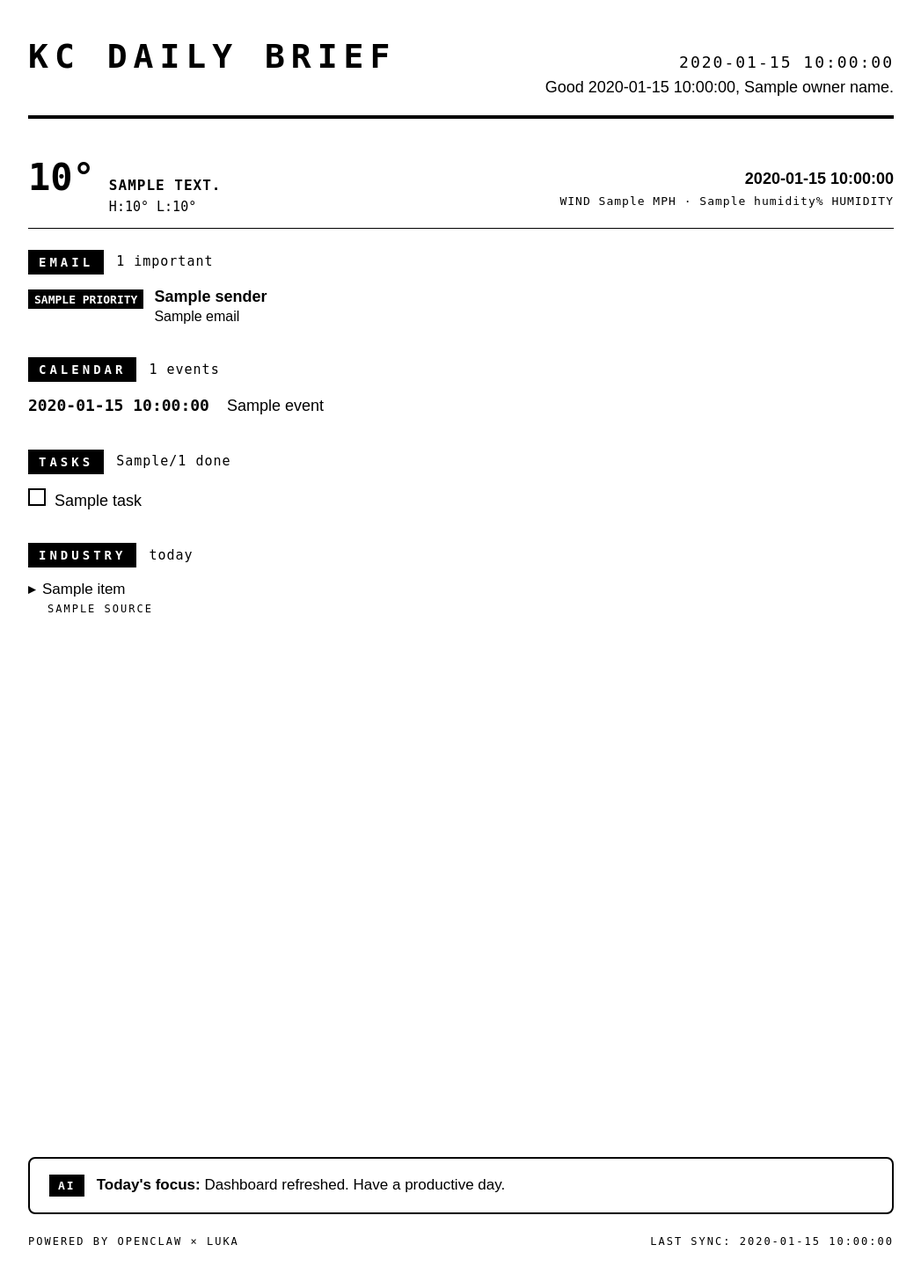
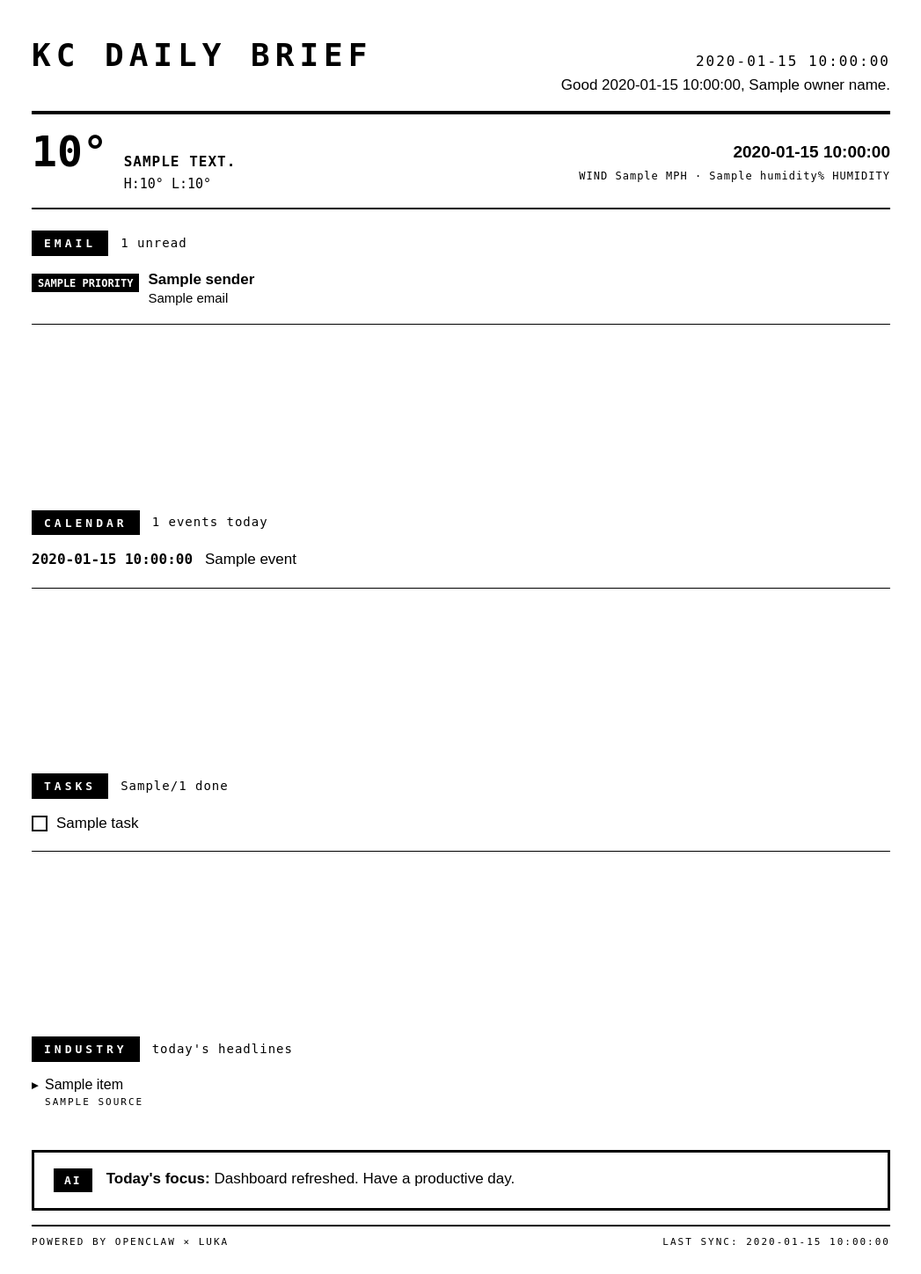
Before and after one commit to chenkevin23/kindle-dashboard, a Python web app: template templates/dashboard.html in a window 1280 px wide. Shown: the whole page at 88% size, without its empty margins (12-1059 px from the left). Run offline with Jinja, Linux system fonts and the light colour scheme; the template is opened without the code that fills it: most values are stand-ins (such as "Sample title", 1, 10 or a date in 2020).

Commit message:
Redesign dashboard layout: even spacing, all-black for e-ink, Todoist + Gmail live
- Redesign template with space-between layout (no more huge gap)
- Remove all gray colors (bad on e-ink) — pure black/white only
- Sections now have thin black borders and even vertical distribution
- News titles single-line with ellipsis truncation
- Email section hidden when empty
- Weather temp enlarged to 48px
- Footer + AI summary grouped as bottom block
- Increase max_news to 8 for better screen coverage
- Add todoist_api_token to Settings
- Gmail API now enabled and working

Co-Authored-By: Claude Opus 4.6 <noreply@anthropic.com>

```diff
--- a/src/config.py
+++ b/src/config.py
@@ -45,7 +45,7 @@ class Settings(BaseSettings):
     screen_height: int = 1448
     max_emails: int = 5
     max_events: int = 8
-    max_news: int = 6
+    max_news: int = 8
 
     # ── Todoist ──
     todoist_api_token: str = ""   # or auto-reads from ~/.config/todoist/api_token
--- a/templates/dashboard.html
+++ b/templates/dashboard.html
@@ -50,12 +50,12 @@ html, body {
     -moz-osx-font-smoothing: unset;
 }
 
-/* ── Layout ── */
+/* ── Layout: vertical flex filling full height ── */
 .dashboard {
     display: flex;
     flex-direction: column;
     height: 100%;
-    padding: 36px 44px 28px;
+    padding: 36px 48px 28px;
 }
 
 /* ── Header ── */
@@ -63,16 +63,15 @@ html, body {
     display: flex;
     justify-content: space-between;
     align-items: baseline;
-    padding-bottom: 18px;
+    padding-bottom: 16px;
     border-bottom: 4px solid #000;
-    margin-bottom: 32px;
 }
 
 .header-title {
     font-family: 'JetBrains Mono', monospace;
     font-weight: 700;
-    font-size: 38px;
-    letter-spacing: 7px;
+    font-size: 36px;
+    letter-spacing: 6px;
     text-transform: uppercase;
 }
 
@@ -82,14 +81,14 @@ html, body {
 
 .header-date {
     font-family: 'JetBrains Mono', monospace;
-    font-size: 18px;
+    font-size: 16px;
     letter-spacing: 2px;
     text-transform: uppercase;
 }
 
 .header-greeting {
     font-family: 'IBM Plex Sans', sans-serif;
-    font-size: 18px;
+    font-size: 17px;
     margin-top: 2px;
 }
 
@@ -98,28 +97,27 @@ html, body {
     display: flex;
     justify-content: space-between;
     align-items: center;
-    padding: 14px 0 12px;
-    margin-bottom: 24px;
-    border-bottom: 1.5px solid #000;
+    padding: 18px 0 16px;
+    border-bottom: 2px solid #000;
 }
 
 .weather-left {
     display: flex;
     align-items: baseline;
-    gap: 16px;
+    gap: 18px;
 }
 
 .weather-temp {
     font-family: 'JetBrains Mono', monospace;
     font-weight: 700;
-    font-size: 42px;
+    font-size: 48px;
     line-height: 1;
 }
 
 .weather-detail {
     display: flex;
     flex-direction: column;
-    gap: 1px;
+    gap: 2px;
 }
 
 .weather-desc {
@@ -141,50 +139,66 @@ html, body {
 
 .weather-date-long {
     font-family: 'IBM Plex Sans', sans-serif;
-    font-size: 18px;
+    font-size: 19px;
     font-weight: 700;
 }
 
 .weather-extra {
     font-family: 'JetBrains Mono', monospace;
-    font-size: 13px;
+    font-size: 12px;
     letter-spacing: 1px;
-    margin-top: 2px;
+    margin-top: 3px;
+}
+
+/* ── Content area: flex-grow to fill evenly ── */
+.content {
+    flex: 1;
+    display: flex;
+    flex-direction: column;
+    justify-content: space-between;
+    padding: 8px 0;
 }
 
 /* ── Section ── */
 .section {
-    margin-bottom: 30px;
+    flex: 0 0 auto;
+    padding: 16px 0 12px;
+    border-bottom: 1px solid #000;
+}
+
+.section:last-child {
+    border-bottom: none;
 }
 
 .section-header {
     display: flex;
     align-items: center;
     gap: 14px;
-    margin-bottom: 14px;
+    margin-bottom: 16px;
 }
 
 .section-label {
     font-family: 'JetBrains Mono', monospace;
     font-weight: 700;
-    font-size: 14px;
+    font-size: 13px;
     letter-spacing: 4px;
     text-transform: uppercase;
     background: #000;
     color: #fff;
-    padding: 4px 12px 3px;
+    padding: 5px 14px 4px;
 }
 
 .section-meta {
     font-family: 'JetBrains Mono', monospace;
-    font-size: 15px;
+    font-size: 14px;
     letter-spacing: 1px;
 }
 
-.section-divider {
+.section-line {
     border: none;
-    border-top: 1.5px solid #000;
-    margin-bottom: 14px;
+    border-top: 1px solid #000;
+    margin: 0;
+    opacity: 0.25;
 }
 
 /* ── Two-column layout inside sections ── */
@@ -197,20 +211,20 @@ html, body {
 /* ── Email Items ── */
 .email-item {
     display: flex;
-    gap: 12px;
+    gap: 10px;
     align-items: flex-start;
-    margin-bottom: 6px;
+    margin-bottom: 8px;
 }
 
 .email-tag {
     font-family: 'JetBrains Mono', monospace;
     font-weight: 700;
-    font-size: 13px;
+    font-size: 12px;
     background: #000;
     color: #fff;
     padding: 2px 7px 1px;
     flex-shrink: 0;
-    margin-top: 3px;
+    margin-top: 4px;
 }
 
 .email-tag.p2 {
@@ -233,13 +247,13 @@ html, body {
 
 .email-sender {
     font-weight: 700;
-    font-size: 18px;
+    font-size: 17px;
     line-height: 1.3;
 }
 
 .email-subject {
-    font-size: 16px;
-    line-height: 1.35;
+    font-size: 15px;
+    line-height: 1.3;
     white-space: nowrap;
     overflow: hidden;
     text-overflow: ellipsis;
@@ -248,22 +262,22 @@ html, body {
 /* ── Calendar Items ── */
 .cal-row {
     display: flex;
-    gap: 20px;
+    gap: 14px;
     align-items: baseline;
-    margin-bottom: 6px;
+    margin-bottom: 8px;
     line-height: 1.4;
 }
 
 .cal-time {
     font-family: 'JetBrains Mono', monospace;
     font-weight: 700;
-    font-size: 18px;
-    min-width: 62px;
+    font-size: 16px;
+    min-width: 90px;
     flex-shrink: 0;
 }
 
 .cal-title {
-    font-size: 18px;
+    font-size: 17px;
     white-space: nowrap;
     overflow: hidden;
     text-overflow: ellipsis;
@@ -278,29 +292,28 @@ html, body {
 .cal-time-highlight {
     background: #000;
     color: #fff;
-    padding: 1px 6px;
+    padding: 1px 8px;
 }
 
 /* ── Task Items ── */
 .task-item {
     display: flex;
     gap: 10px;
-    align-items: baseline;
-    margin-bottom: 5px;
-    font-size: 18px;
+    align-items: center;
+    margin-bottom: 7px;
+    font-size: 17px;
     line-height: 1.4;
 }
 
 .task-check {
-    width: 20px;
-    height: 20px;
+    width: 18px;
+    height: 18px;
     border: 2px solid #000;
     flex-shrink: 0;
     display: inline-flex;
     align-items: center;
     justify-content: center;
-    font-size: 14px;
-    margin-top: 2px;
+    font-size: 12px;
 }
 
 .task-check.done {
@@ -308,50 +321,72 @@ html, body {
     color: #fff;
 }
 
+.task-text {
+    white-space: nowrap;
+    overflow: hidden;
+    text-overflow: ellipsis;
+    min-width: 0;
+    flex: 1;
+}
+
 .task-text-done {
     text-decoration: line-through;
-    opacity: 0.45;
+    opacity: 0.4;
+    white-space: nowrap;
+    overflow: hidden;
+    text-overflow: ellipsis;
+    min-width: 0;
+    flex: 1;
 }
 
 /* ── News Items ── */
 .news-item {
-    margin-bottom: 10px;
-}
-
-.news-title {
-    font-size: 17px;
-    line-height: 1.35;
     display: flex;
     gap: 8px;
+    align-items: baseline;
+    margin-bottom: 9px;
+    min-width: 0;
 }
 
 .news-bullet {
     flex-shrink: 0;
     font-weight: 700;
+    font-size: 14px;
+}
+
+.news-body {
+    min-width: 0;
+    flex: 1;
+}
+
+.news-title {
     font-size: 16px;
+    line-height: 1.3;
+    white-space: nowrap;
+    overflow: hidden;
+    text-overflow: ellipsis;
 }
 
 .news-source {
     font-family: 'JetBrains Mono', monospace;
-    font-size: 12px;
+    font-size: 11px;
     letter-spacing: 2px;
     text-transform: uppercase;
-    margin-left: 22px;
-    margin-top: 1px;
+    margin-top: 2px;
 }
 
-/* ── Spacer ── */
-.spacer {
-    flex: 1;
+/* ── Bottom block (AI + footer pinned to bottom) ── */
+.bottom-block {
+    margin-top: auto;
+    padding-top: 16px;
 }
 
 /* ── AI Summary ── */
 .ai-summary {
-    border: 2.5px solid #000;
-    border-radius: 8px;
+    border: 3px solid #000;
     padding: 18px 22px;
     display: flex;
-    gap: 14px;
+    gap: 16px;
     align-items: flex-start;
     margin-bottom: 16px;
 }
@@ -363,7 +398,7 @@ html, body {
     letter-spacing: 2px;
     background: #000;
     color: #fff;
-    padding: 3px 10px 2px;
+    padding: 4px 12px 3px;
     flex-shrink: 0;
 }
 
@@ -377,14 +412,23 @@ html, body {
     display: flex;
     justify-content: space-between;
     align-items: center;
-    padding-top: 6px;
+    padding-top: 10px;
+    border-top: 2px solid #000;
 }
 
 .footer-text {
     font-family: 'JetBrains Mono', monospace;
-    font-size: 12px;
+    font-size: 11px;
     letter-spacing: 2px;
     text-transform: uppercase;
+}
+
+/* ── Empty state ── */
+.empty-note {
+    font-family: 'JetBrains Mono', monospace;
+    font-size: 14px;
+    letter-spacing: 1px;
+    padding: 4px 0;
 }
 </style>
 </head>
@@ -417,11 +461,15 @@ html, body {
     </div>
     {% endif %}
 
+    <!-- ── CONTENT ── -->
+    <div class="content">
+
         <!-- ── EMAIL ── -->
+        {% if emails %}
         <div class="section">
             <div class="section-header">
                 <span class="section-label">EMAIL</span>
-            <span class="section-meta">{{ emails | length }} important</span>
+                <span class="section-meta">{{ emails | length }} unread</span>
             </div>
             <div class="two-col">
                 {% for email in emails %}
@@ -436,20 +484,23 @@ html, body {
             </div>
         </div>
 
+        {% endif %}
+
         <!-- ── CALENDAR ── -->
+        {% if events %}
         <div class="section">
             <div class="section-header">
                 <span class="section-label">CALENDAR</span>
-            <span class="section-meta">{{ events | length }} events</span>
+                <span class="section-meta">{{ events | length }} events today</span>
             </div>
             <div class="two-col">
                 {% for event in events %}
                 <div class="cal-row">
                     {% if event.highlight is defined and event.highlight %}
-                <span class="cal-time cal-time-highlight">{{ event.time_display or "ALL" }}</span>
+                    <span class="cal-time cal-time-highlight">{{ event.time_display or "ALL DAY" }}</span>
                     <span class="cal-title cal-highlight">{{ event.title }}</span>
                     {% else %}
-                <span class="cal-time">{{ event.time_display or "ALL" }}</span>
+                    <span class="cal-time">{{ event.time_display or "ALL DAY" }}</span>
                     <span class="cal-title">{{ event.title }}</span>
                     {% endif %}
                 </div>
@@ -457,12 +508,15 @@ html, body {
             </div>
         </div>
 
+        {% endif %}
+
         <!-- ── TASKS ── -->
         <div class="section">
             <div class="section-header">
                 <span class="section-label">TASKS</span>
                 <span class="section-meta">{{ tasks_done }}/{{ tasks | length }} done</span>
             </div>
+            {% if tasks %}
             <div class="two-col">
                 {% for task in tasks %}
                 <div class="task-item">
@@ -471,47 +525,52 @@ html, body {
                     <span class="task-text-done">{{ task.title }}</span>
                     {% else %}
                     <span class="task-check"></span>
-                <span>{{ task.title }}</span>
+                    <span class="task-text">{{ task.title }}</span>
                     {% endif %}
                 </div>
                 {% endfor %}
             </div>
+            {% else %}
+            <div class="empty-note">No tasks due today ✓</div>
+            {% endif %}
         </div>
 
+
         <!-- ── INDUSTRY NEWS ── -->
+        {% if news %}
         <div class="section">
             <div class="section-header">
                 <span class="section-label">INDUSTRY</span>
-            <span class="section-meta">today</span>
+                <span class="section-meta">today's headlines</span>
             </div>
             <div class="two-col">
                 {% for item in news %}
                 <div class="news-item">
-                <div class="news-title">
                     <span class="news-bullet">▸</span>
-                    <span>{{ item.title }}</span>
+                    <div class="news-body">
+                        <div class="news-title">{{ item.title }}</div>
+                        <div class="news-source">{{ item.source }}</div>
                     </div>
-                <div class="news-source">{{ item.source }}</div>
                 </div>
                 {% endfor %}
             </div>
         </div>
+        {% endif %}
 
-    <!-- ── Spacer pushes AI + footer to bottom ── -->
-    <div class="spacer"></div>
+    </div>
 
-    <!-- ── AI SUMMARY ── -->
+    <!-- ── Bottom: AI Summary + Footer ── -->
+    <div class="bottom-block">
         <div class="ai-summary">
             <span class="ai-badge">AI</span>
             <div class="ai-text">
                 <strong>Today's focus:</strong> {{ ai_message | default("Dashboard refreshed. Have a productive day.", true) }}
             </div>
         </div>
-
-    <!-- ── FOOTER ── -->
         <div class="footer">
             <span class="footer-text">Powered by OpenClaw × Luka</span>
             <span class="footer-text">Last sync: {{ last_updated }}</span>
+        </div>
     </div>
 
 </div>
```
Lines whose indentation alone changed are shown as unchanged.
